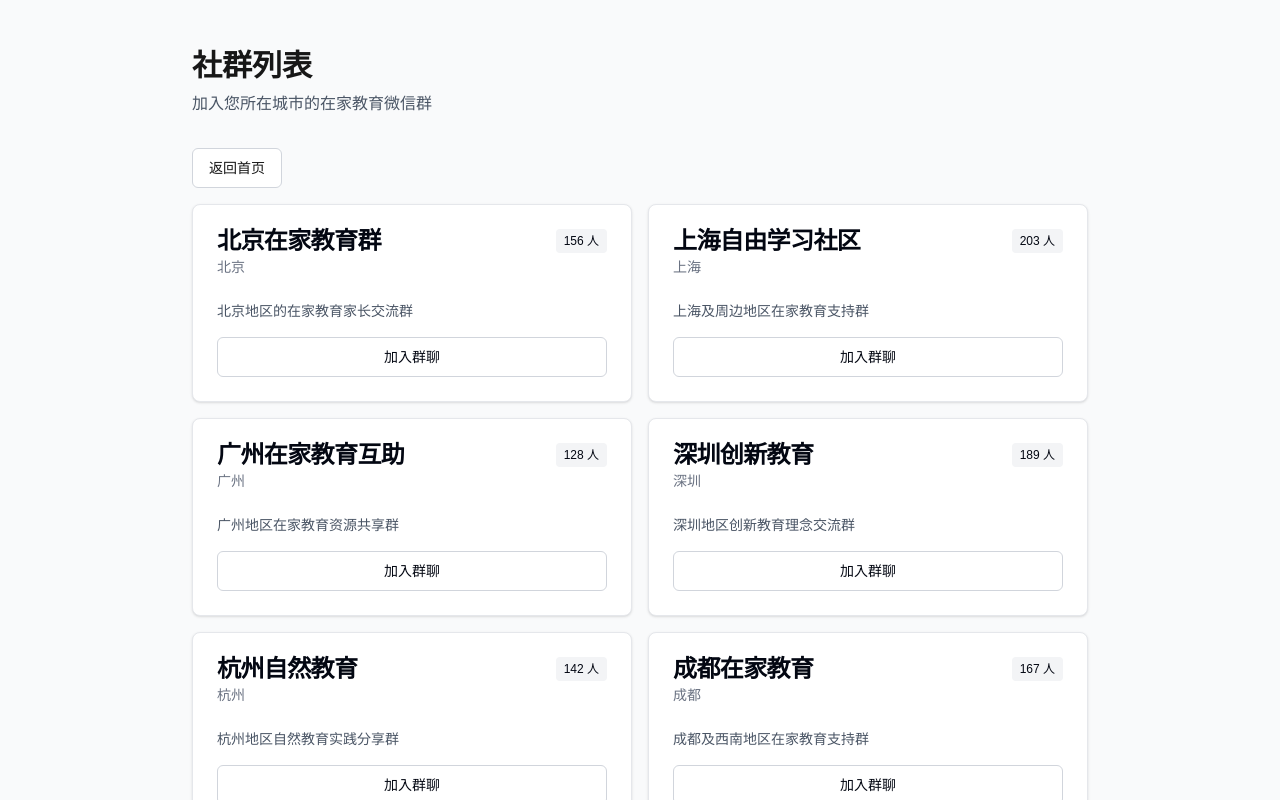
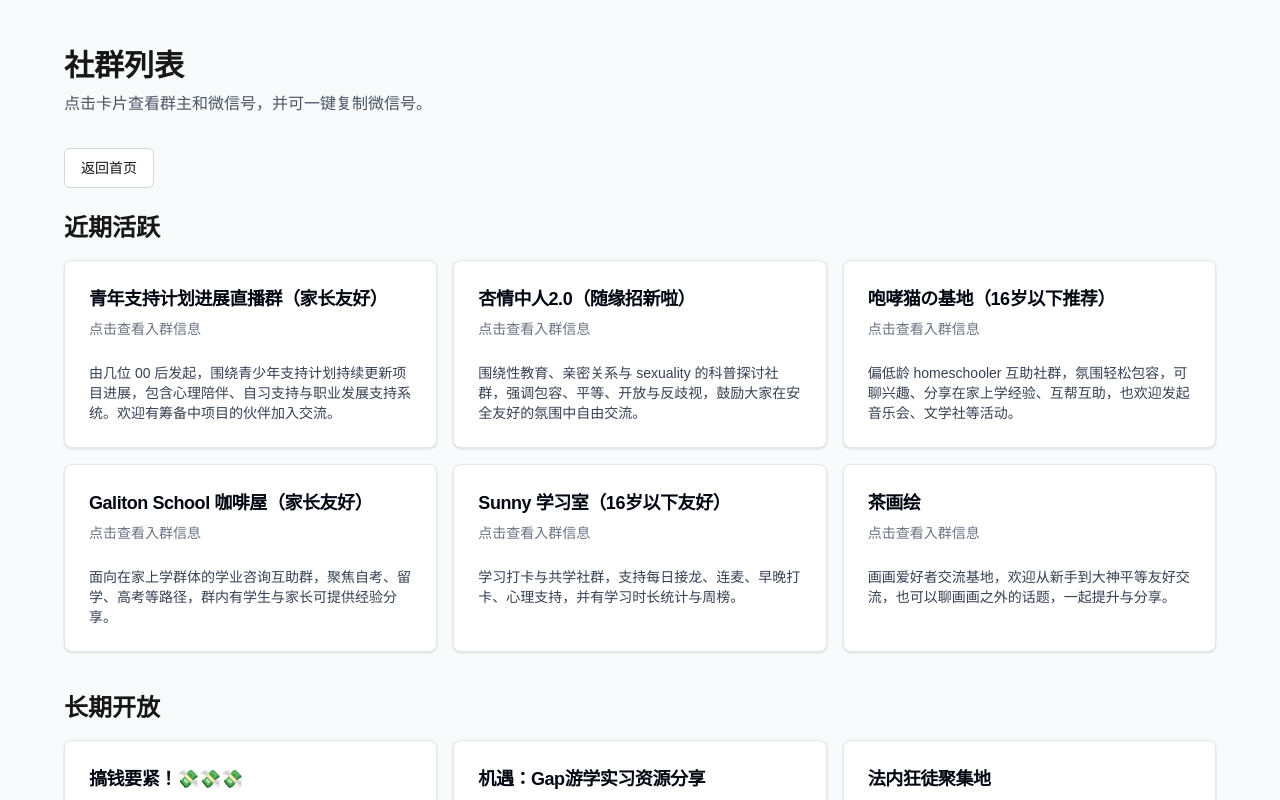
Before and after one commit to XinTong717/liberalacademy, a Next.js app: page /communities in a window 1280 px wide. Shown: the top 800 px of the page. Built offline with nearby package versions, Linux system fonts and the light colour scheme.

Commit message:
community

```diff
--- a/app/communities/page.tsx
+++ b/app/communities/page.tsx
@@ -1,119 +1,304 @@
 'use client'
 
-import { Card, CardContent, CardDescription, CardHeader, CardTitle } from '@/components/ui/card'
+import { useState } from 'react'
 import Link from 'next/link'
 import { Button } from '@/components/ui/button'
+import { Card, CardContent, CardDescription, CardHeader, CardTitle } from '@/components/ui/card'
 
-// Hardcoded WeChat interest groups data
-const communities = [
+type Community = {
+  id: number
+  section: '近期活跃' | '长期开放'
+  name: string
+  summary: string
+  owner: string
+  wechat: string
+}
+
+const communities: Community[] = [
   {
     id: 1,
-    name: '北京在家教育群',
-    description: '北京地区的在家教育家长交流群',
-    city: '北京',
-    memberCount: 156,
-    qrCode: 'wechat://group1',
+    section: '近期活跃',
+    name: '青年支持计划进展直播群（家长友好）',
+    summary:
+      '由几位 00 后发起，围绕青少年支持计划持续更新项目进展，包含心理陪伴、自习支持与职业发展支持系统。欢迎有筹备中项目的伙伴加入交流。',
+    owner: '定慧',
+    wechat: '15353000580',
   },
   {
     id: 2,
-    name: '上海自由学习社区',
-    description: '上海及周边地区在家教育支持群',
-    city: '上海',
-    memberCount: 203,
-    qrCode: 'wechat://group2',
+    section: '近期活跃',
+    name: '杏情中人2.0（随缘招新啦）',
+    summary:
+      '围绕性教育、亲密关系与 sexuality 的科普探讨社群，强调包容、平等、开放与反歧视，鼓励大家在安全友好的氛围中自由交流。',
+    owner: 'Amara亚洁',
+    wechat: 'Y220284Q',
   },
   {
     id: 3,
-    name: '广州在家教育互助',
-    description: '广州地区在家教育资源共享群',
-    city: '广州',
-    memberCount: 128,
-    qrCode: 'wechat://group3',
+    section: '近期活跃',
+    name: '咆哮猫の基地（16岁以下推荐）',
+    summary:
+      '偏低龄 homeschooler 互助社群，氛围轻松包容，可聊兴趣、分享在家上学经验、互帮互助，也欢迎发起音乐会、文学社等活动。',
+    owner: '雪杉',
+    wechat: 'wl61691120070616',
   },
   {
     id: 4,
-    name: '深圳创新教育',
-    description: '深圳地区创新教育理念交流群',
-    city: '深圳',
-    memberCount: 189,
-    qrCode: 'wechat://group4',
+    section: '近期活跃',
+    name: 'Galiton School 咖啡屋（家长友好）',
+    summary:
+      '面向在家上学群体的学业咨询互助群，聚焦自考、留学、高考等路径，群内有学生与家长可提供经验分享。',
+    owner: '开颜（联系定慧拉你）',
+    wechat: '15353000580',
   },
   {
     id: 5,
-    name: '杭州自然教育',
-    description: '杭州地区自然教育实践分享群',
-    city: '杭州',
-    memberCount: 142,
-    qrCode: 'wechat://group5',
+    section: '近期活跃',
+    name: 'Sunny 学习室（16岁以下友好）',
+    summary:
+      '学习打卡与共学社群，支持每日接龙、连麦、早晚打卡、心理支持，并有学习时长统计与周榜。',
+    owner: '小雨',
+    wechat: 'L18666802701',
   },
   {
     id: 6,
-    name: '成都在家教育',
-    description: '成都及西南地区在家教育支持群',
-    city: '成都',
-    memberCount: 167,
-    qrCode: 'wechat://group6',
+    section: '近期活跃',
+    name: '茶画绘',
+    summary:
+      '画画爱好者交流基地，欢迎从新手到大神平等友好交流，也可以聊画画之外的话题，一起提升与分享。',
+    owner: '肥波',
+    wechat: '18022424927',
+  },
+  {
+    id: 7,
+    section: '长期开放',
+    name: '搞钱要紧！💸💸💸',
+    summary:
+      '财商成长与信息共享社群，聚焦富思维、信息差与行动落地，鼓励彼此支持、共同成长。',
+    owner: 'Amara亚洁',
+    wechat: 'Y220284Q',
+  },
+  {
+    id: 8,
+    section: '长期开放',
+    name: '机遇：Gap游学实习资源分享',
+    summary:
+      '共享游学、实习、义工、夏令营等青年成长项目资源，互助交流 gap 游学经验与攻略。',
+    owner: '寇麟（加时注明来意 | 游学群）',
+    wechat: 'kl1231208',
+  },
+  {
+    id: 9,
+    section: '长期开放',
+    name: '法内狂徒聚集地',
+    summary:
+      '法律常识普及互助群，涵盖人身财产保护、行政处罚应对、劳动法、隐私侵权等议题（不提供正式法律意见）。',
+    owner: 'Veronica',
+    wechat: 'Ronnie398376',
+  },
+  {
+    id: 10,
+    section: '长期开放',
+    name: '【成功日记】行动力！',
+    summary:
+      '成长与行动力社群，以记录、复盘、分享激发正向反馈，帮助形成习惯、积累自信并突破自我。',
+    owner: 'Kala',
+    wechat: 'awj2309',
+  },
+  {
+    id: 11,
+    section: '长期开放',
+    name: '神秘学Mystic Hub',
+    summary:
+      '围绕塔罗、显化、音疗、潜意识疗愈、瑜伽等内容的交流空间，也讨论个人成长与行业应用。',
+    owner: '野色',
+    wechat: 'D13626159494',
+  },
+  {
+    id: 12,
+    section: '长期开放',
+    name: '心灵港湾计划',
+    summary:
+      '面向原生家庭创伤及童年逆境青少年的心理健康互助群，通过网络陪伴与公益服务改善孤独感。',
+    owner: '扶麟',
+    wechat: 'Skystu_lifulin',
+  },
+  {
+    id: 13,
+    section: '长期开放',
+    name: '塔菲石（神经多样性友好）',
+    summary:
+      '关注 ADHD/ASD 等神经多样性议题，整合互助资源，提供日常聊天、身心支持与专题学习交流。',
+    owner: '林含光',
+    wechat: 'J478920456',
+  },
+  {
+    id: 14,
+    section: '长期开放',
+    name: '闲置循环小屋',
+    summary:
+      '闲置物品流通群，可交换、赠送、出售或发布需求，让闲置真正流动起来。',
+    owner: '大鹏',
+    wechat: 'hkpsjhp',
+  },
+  {
+    id: 15,
+    section: '长期开放',
+    name: '自由学社Alevel学习窝点',
+    summary:
+      'A level 自学互助社群，交流学习与申请经验。加群主需自我介绍并说明加群意图与学习情况。',
+    owner: '开颜',
+    wechat: 'Metaplexis_japonica',
+  },
+  {
+    id: 16,
+    section: '长期开放',
+    name: '技术交流会',
+    summary:
+      '以编程、AI、互联网+ 为核心的技术交流学习群，欢迎硬核技术爱好者与项目开发者分享研讨。',
+    owner: '阿派（加时注明来意 | 技术交流会）',
+    wechat: 'K9403l29iZ_e',
+  },
+  {
+    id: 17,
+    section: '长期开放',
+    name: '荣格八维九型opssoc推广群',
+    summary: '荣格八维、九型及相关话题交流社群。',
+    owner: '林含光',
+    wechat: 'J478920456',
+  },
+  {
+    id: 18,
+    section: '长期开放',
+    name: '学社大胆分部',
+    summary: '学社大群不便讨论内容的延展交流空间（如炒币等）。',
+    owner: 'Lenod',
+    wechat: '13908000900',
+  },
+  {
+    id: 19,
+    section: '长期开放',
+    name: '饭蒙子聚集地',
+    summary: '分享吃饭、做饭日常的生活向社群。',
+    owner: '阿贞',
+    wechat: 'wxid_wvivprotd00n22',
+  },
+  {
+    id: 20,
+    section: '长期开放',
+    name: '10倍速学习之道（家长友好）',
+    summary:
+      '聚焦思维能力与学习方法的交流社群，欢迎分享困扰、共解难题，并有成长与知识开源相关分群。',
+    owner: '童承彦',
+    wechat: 'nvr07542693209',
+  },
+  {
+    id: 21,
+    section: '长期开放',
+    name: '英语群',
+    summary: '英语学习交流与打卡互助群，成员可随意发言相互监督。',
+    owner: 'K2CrO4',
+    wechat: 'yulinnoname',
+  },
+  {
+    id: 22,
+    section: '长期开放',
+    name: '星光读写公社',
+    summary:
+      '以阅读写作为核心的成长社群，通过共读、讨论、即兴写作互相看见，鼓励自由表达与真实思考。',
+    owner: '阿喀琉斯之踵',
+    wechat: '13532213641',
   },
 ]
 
 export default function CommunitiesPage() {
+  const [activeCardId, setActiveCardId] = useState<number | null>(null)
+  const [copiedId, setCopiedId] = useState<number | null>(null)
+
+  const sectionOrder: Array<Community['section']> = ['近期活跃', '长期开放']
+
+  const handleCopy = async (community: Community) => {
+    await navigator.clipboard.writeText(community.wechat)
+    setCopiedId(community.id)
+    setTimeout(() => setCopiedId(null), 1500)
+  }
+
   return (
     <div className="min-h-screen bg-gray-50 px-4 py-12">
-      <div className="max-w-4xl mx-auto">
+      <div className="mx-auto max-w-6xl">
         <div className="mb-8">
-          <h1 className="text-3xl font-bold mb-2">社群列表</h1>
-          <p className="text-gray-600">
-            加入您所在城市的在家教育微信群
-          </p>
+          <h1 className="mb-2 text-3xl font-bold">社群列表</h1>
+          <p className="text-gray-600">点击卡片查看群主和微信号，并可一键复制微信号。</p>
         </div>
 
-        <div className="mb-4">
+        <div className="mb-6">
           <Link href="/">
             <Button variant="outline">返回首页</Button>
           </Link>
         </div>
 
-        <div className="grid gap-4 md:grid-cols-2">
-          {communities.map((community) => (
-            <Card key={community.id}>
+        {sectionOrder.map((section) => {
+          const sectionCommunities = communities.filter((item) => item.section === section)
+
+          return (
+            <section key={section} className="mb-10">
+              <h2 className="mb-4 text-2xl font-semibold">{section}</h2>
+              <div className="grid gap-4 md:grid-cols-2 lg:grid-cols-3">
+                {sectionCommunities.map((community) => {
+                  const isOpen = activeCardId === community.id
+
+                  return (
+                    <Card
+                      key={community.id}
+                      className="cursor-pointer transition hover:shadow-md"
+                      onClick={() => setActiveCardId(isOpen ? null : community.id)}
+                    >
                       <CardHeader>
-                <div className="flex items-start justify-between">
-                  <div>
-                    <CardTitle>{community.name}</CardTitle>
-                    <CardDescription className="mt-1">
-                      {community.city}
-                    </CardDescription>
-                  </div>
-                  <span className="text-xs bg-gray-100 px-2 py-1 rounded">
-                    {community.memberCount} 人
-                  </span>
-                </div>
+                        <CardTitle className="text-lg">{community.name}</CardTitle>
+                        <CardDescription>点击查看入群信息</CardDescription>
                       </CardHeader>
                       <CardContent>
-                <p className="text-sm text-gray-600 mb-4">
-                  {community.description}
+                        <p className="text-sm text-gray-700">{community.summary}</p>
+
+                        {isOpen ? (
+                          <div className="mt-4 rounded-md border border-blue-100 bg-blue-50 p-3 text-sm">
+                            <p>
+                              <span className="font-medium">群主：</span>
+                              {community.owner}
+                            </p>
+                            <p className="mt-1">
+                              <span className="font-medium">微信号：</span>
+                              <button
+                                type="button"
+                                className="rounded px-1 text-blue-700 underline hover:text-blue-900"
+                                onClick={(event) => {
+                                  event.stopPropagation()
+                                  void handleCopy(community)
+                                }}
+                              >
+                                {community.wechat}
+                              </button>
                             </p>
                             <Button
-                  variant="outline"
-                  className="w-full"
-                  onClick={() => {
-                    // In a real app, this would open WeChat QR code or redirect
-                    alert(`扫描二维码加入 ${community.name}\n\n在实际应用中，这里会显示微信群二维码`)
+                              size="sm"
+                              className="mt-3"
+                              onClick={(event) => {
+                                event.stopPropagation()
+                                void handleCopy(community)
                               }}
                             >
-                  加入群聊
+                              {copiedId === community.id ? '已复制' : '复制微信号'}
                             </Button>
+                          </div>
+                        ) : null}
                       </CardContent>
                     </Card>
-          ))}
+                  )
+                })}
               </div>
-
-        <div className="mt-8 p-4 bg-blue-50 rounded-lg">
-          <p className="text-sm text-blue-800">
-            <strong>提示:</strong> 点击"加入群聊"按钮后，在实际应用中会显示微信群的二维码。
-            您可以通过扫描二维码加入相应的微信群。
-          </p>
-        </div>
+            </section>
+          )
+        })}
       </div>
     </div>
   )
```
Lines whose indentation alone changed are shown as unchanged.
